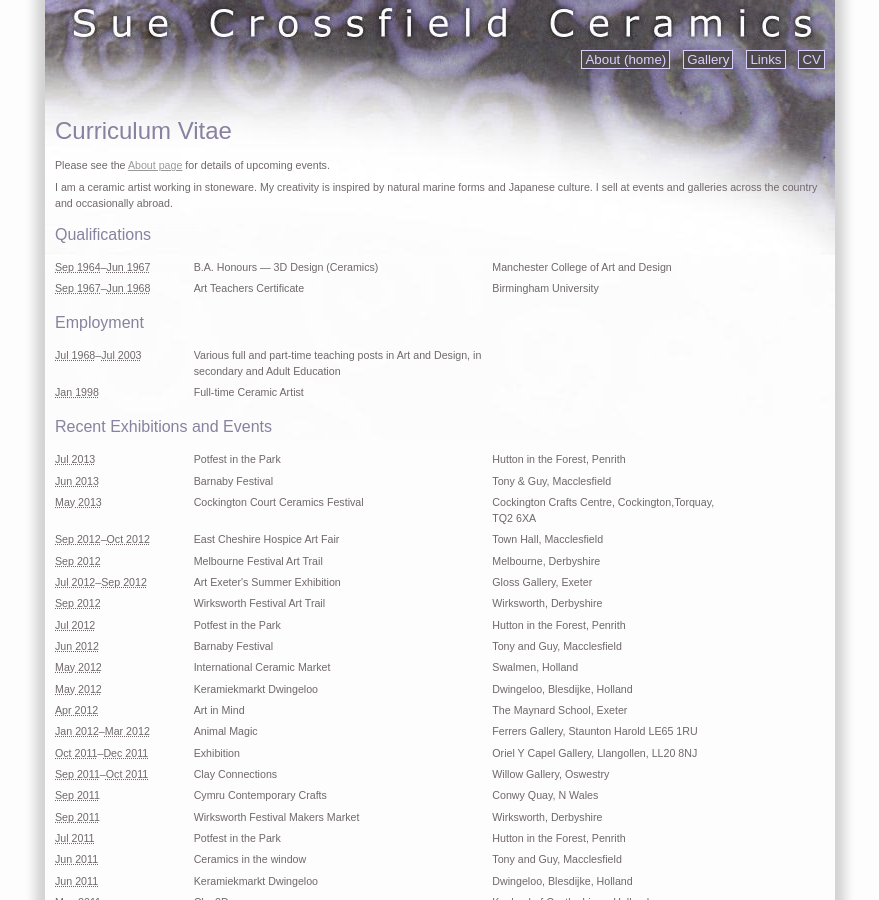
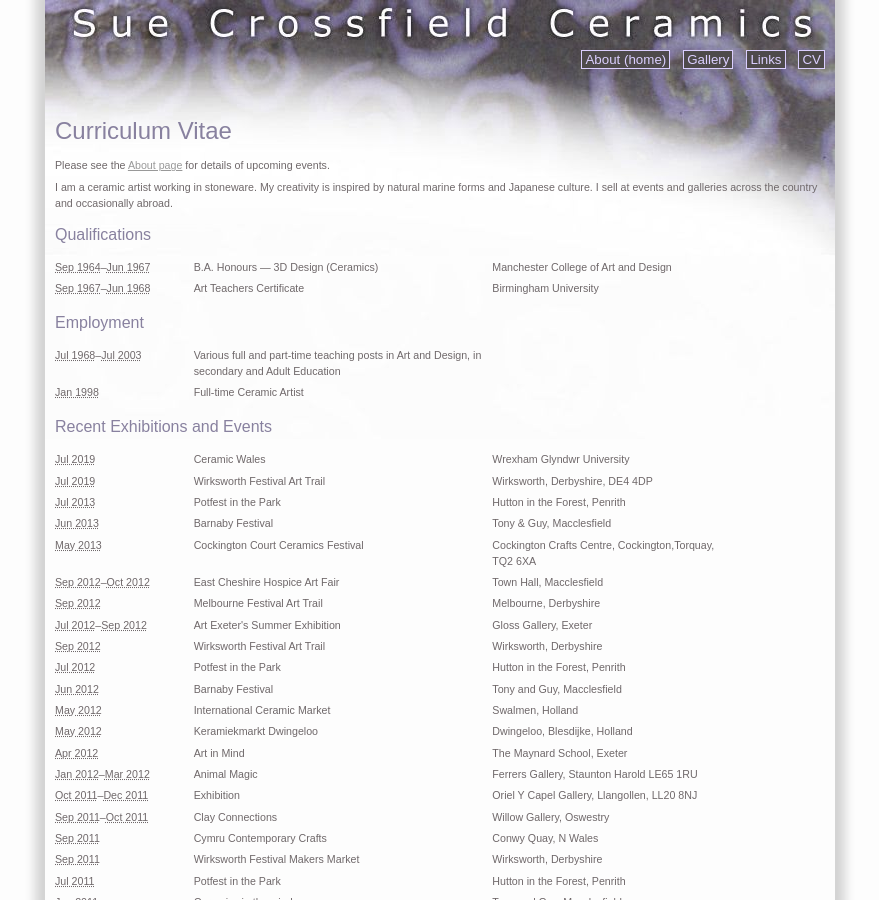
Before and after one commit to suecrossfield/suecrossfield.github.io, a Jekyll site: the page built from cv.md, in a window 1280 px wide and 900 px high. Shown: the whole window, without its empty margins (200-1079 px from the left). Built offline with Jekyll 4.4.1, drawn with Linux system fonts in a browser that asks for light colours.

Commit message:
Add 2019 events
Fixes #11

```diff
--- a/cv.md
+++ b/cv.md
@@ -40,6 +40,9 @@ I am a ceramic artist working in stoneware. My creativity is inspired by natural
 ## Recent Exhibitions and Events
 
 <ul class="events">
+
+{% include event.html start="Jul 2019" summary="Ceramic Wales" locationurl="http://www.ceramicwales.co.uk/" location="Wrexham Glyndwr University" %}
+{% include event.html start="Jul 2019" summary="Wirksworth Festival Art Trail" locationurl="https://www.wirksworthfestival.co.uk/" location="Wirksworth, Derbyshire, DE4 4DP" %}
 {% include event.html start="Jul 2013" summary="Potfest in the Park" locationurl="http://www.potfest.co.uk/" location="Hutton in the Forest, Penrith" %}
 {% include event.html start="Jun 2013" summary="Barnaby Festival" locationurl="http://www.barnabyfestival.org.uk/" location="Tony & Guy, Macclesfield" %}
 {% include event.html start="May 2013" summary="Cockington Court Ceramics Festival" locationurl="http://www.cockingtoncourt.org/whats-on/ceramics-festival" location="Cockington Crafts Centre, Cockington,Torquay, TQ2 6XA" %}
```
